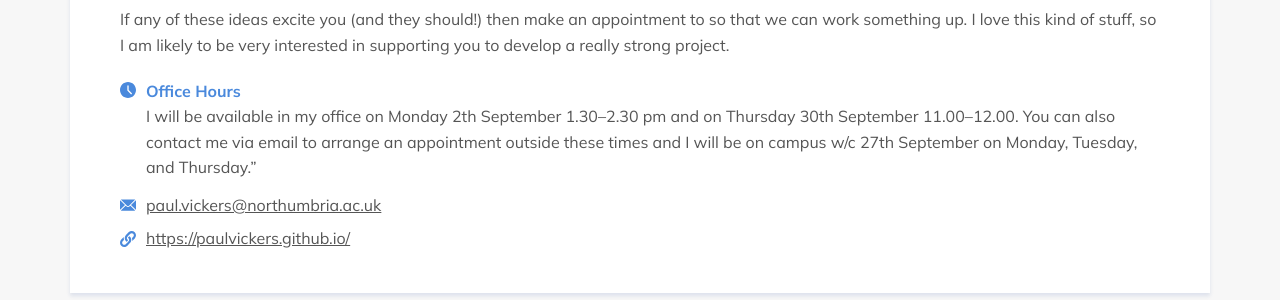
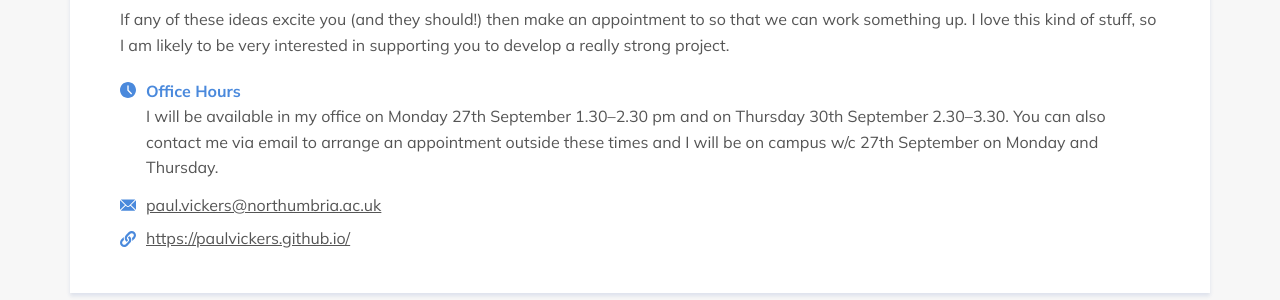
Before and after one commit to NorSC/supervisor-search, a Jekyll site: the page built from _supervisors/paul-vickers.md, in a window 1280 px wide. Shown: the part 1476-1776 px from the top of the page. Built offline with Jekyll 4.4.1, drawn with Linux system fonts in a browser that asks for light colours; a script that is not in the unit is left out.

Commit message:
Update Supervisors “paul-vickers”

```diff
--- a/_supervisors/paul-vickers.md
+++ b/_supervisors/paul-vickers.md
@@ -4,10 +4,10 @@ title: Paul Vickers
 available: true
 email: paul.vickers@northumbria.ac.uk
 website: https://paulvickers.github.io/
-office_hours: I will be available in my office on Monday 2th September 1.30–2.30
-  pm and on Thursday 30th September 11.00–12.00. You can also contact me via
-  email to arrange an appointment outside these times and I will be on campus
-  w/c 27th September on Monday, Tuesday, and Thursday.”
+office_hours: I will be available in my office on Monday 27th September
+  1.30–2.30 pm and on Thursday 30th September 2.30–3.30. You can also contact me
+  via email to arrange an appointment outside these times and I will be on
+  campus w/c 27th September on Monday and Thursday.
 research_group: Northumbria Social Computing
 research_themes:
   - Sonification and Auditory Display
```
